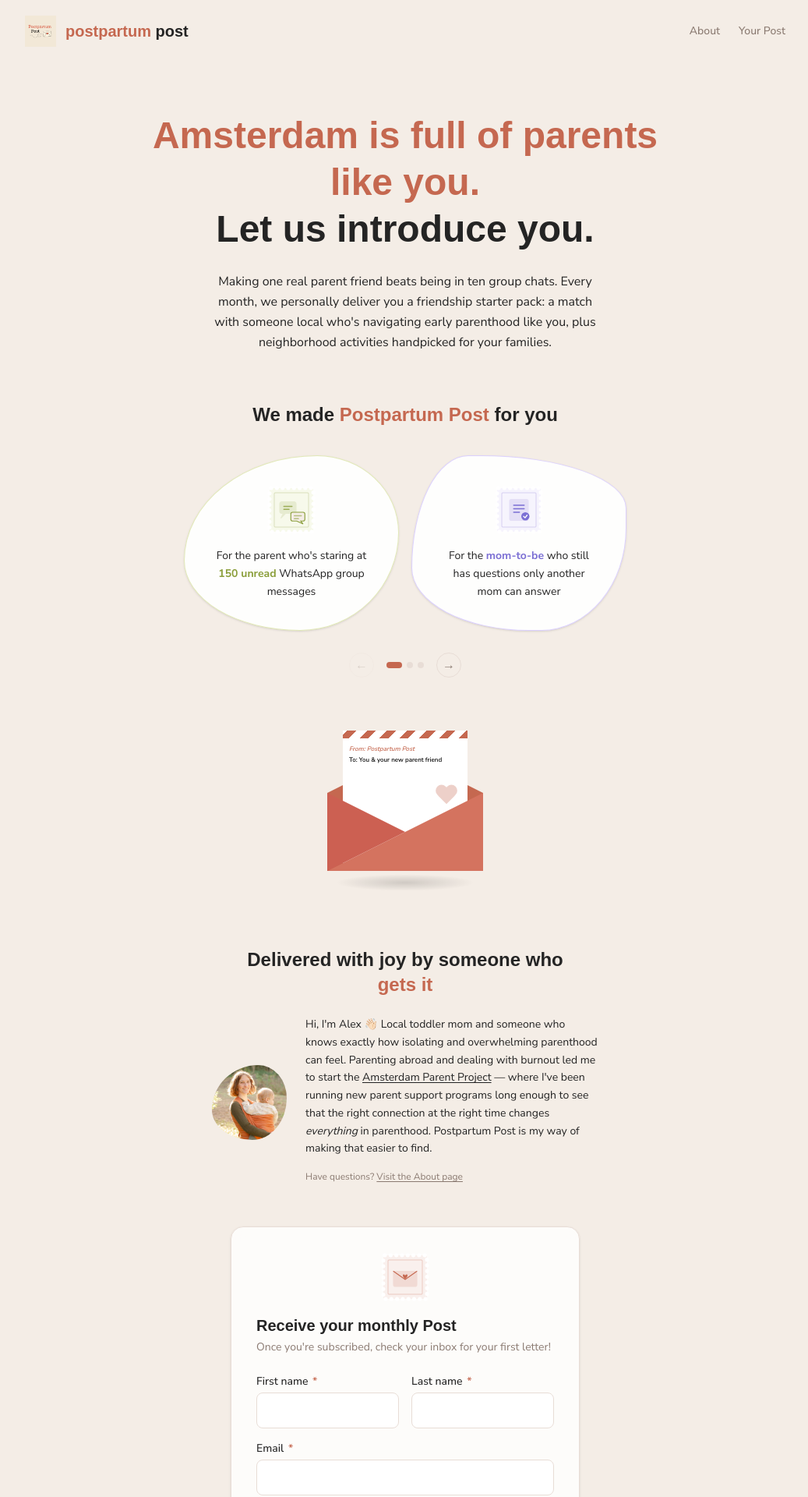
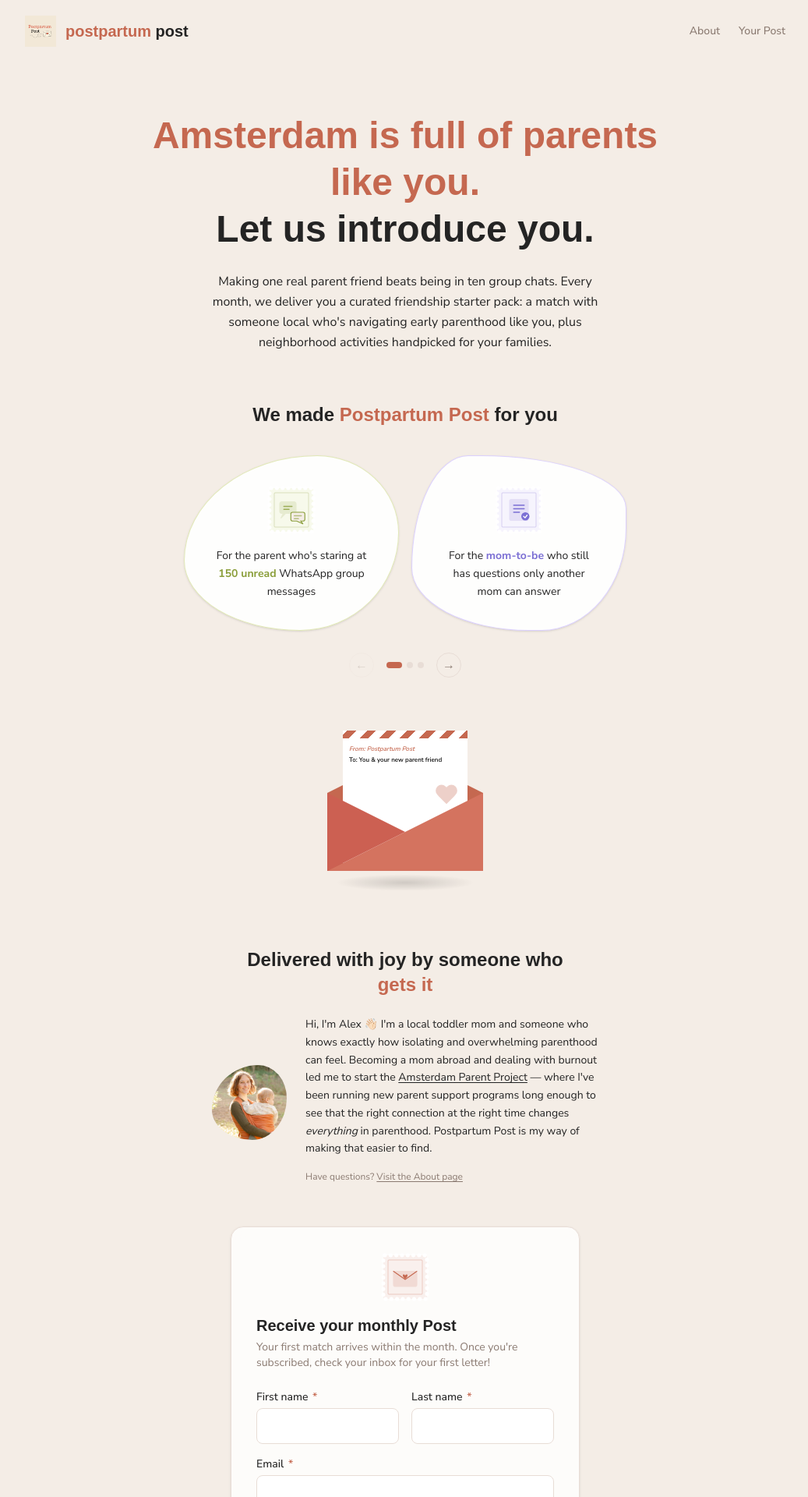
Before and after one commit to amsterdamparentproject/postpartum-post, a Next.js app: page / in a window 1280 px wide. Shown: the top 1920 px of the page at 78% size, without its empty margins (120-1157 px from the left). Built offline with nearby package versions, Linux system fonts and the light colour scheme; no server answers; a web font is replaced by a local one.

Commit message:
Copy & animation edits to the main page

```diff
--- a/app/page.tsx
+++ b/app/page.tsx
@@ -48,7 +48,7 @@ export default async function Home() {
             <span className="text-dark">Let us introduce you.</span>
           </h1>
           <p className="mt-6 text-base text-dark leading-relaxed max-w-lg mx-auto">
-            Making one real parent friend beats being in ten group chats. Every month, we personally deliver you a friendship starter pack: a match with someone local who's navigating early parenthood like you, plus neighborhood activities handpicked for your families.
+            Making one real parent friend beats being in ten group chats. Every month, we deliver you a curated friendship starter pack: a match with someone local who's navigating early parenthood like you, plus neighborhood activities handpicked for your families.
           </p>
         </div>
 
@@ -67,7 +67,7 @@ export default async function Home() {
         <AnimatedMail />
 
         {/* Alex intro */}
-        <div className="w-full max-w-md mt-12 mb-6 text-center">
+        <div id="alex-intro" className="w-full max-w-md mt-12 mb-6 text-center">
           <h2
             className="text-2xl font-semibold text-dark text-center mx-auto"
             style={{ fontFamily: "var(--font-serif)" }}
@@ -90,7 +90,7 @@ export default async function Home() {
           </div>
           <div>
             <p className="text-sm text-dark leading-relaxed">
-              Hi, I&apos;m Alex 👋🏻 Local toddler mom and someone who knows exactly how isolating and overwhelming parenthood can feel. Parenting abroad and dealing with burnout led me to start the{" "}
+              Hi, I&apos;m Alex 👋🏻 I'm a local toddler mom and someone who knows exactly how isolating and overwhelming parenthood can feel. Becoming a mom abroad and dealing with burnout led me to start the{" "}
               <a
                 href="https://amsterdamparentproject.nl"
                 target="_blank"
--- a/components/AnimatedMail.tsx
+++ b/components/AnimatedMail.tsx
@@ -10,7 +10,7 @@ export default function AnimatedMail() {
   useEffect(() => {
     // Trigger off the subscribe form so the animation fires when the user
     // is about to see the signup CTA, not when the envelope itself appears.
-    const target = document.getElementById("subscribe-form") ?? ref.current;
+    const target = document.getElementById("alex-intro") ?? ref.current;
     if (!target) return;
 
     let openTimer: ReturnType<typeof setTimeout>;
--- a/components/SubscribeSection.tsx
+++ b/components/SubscribeSection.tsx
@@ -36,7 +36,7 @@ export default function SubscribeSection({
         Receive your monthly Post
       </h2>
       <p className="text-sm text-muted mb-6">
-        Once you&apos;re subscribed, check your inbox for your first letter!
+        Your first match arrives within the month. Once you&apos;re subscribed, check your inbox for your first letter!
       </p>
       <SignupForm
         first20SpotsRemaining={first20SpotsRemaining}
```
